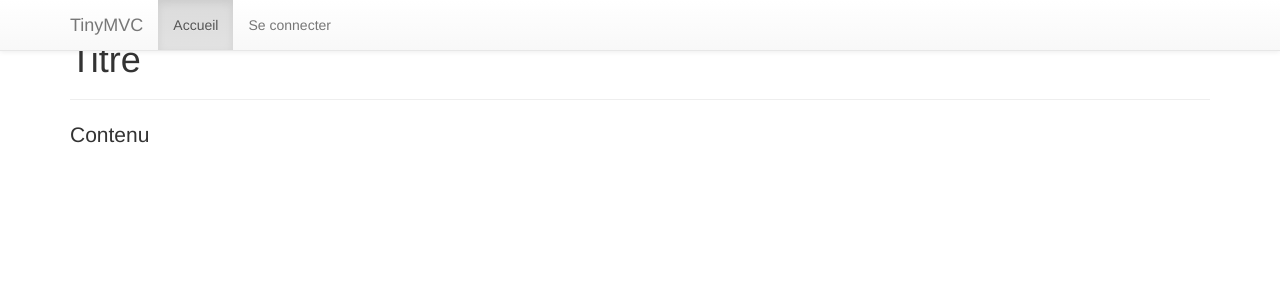
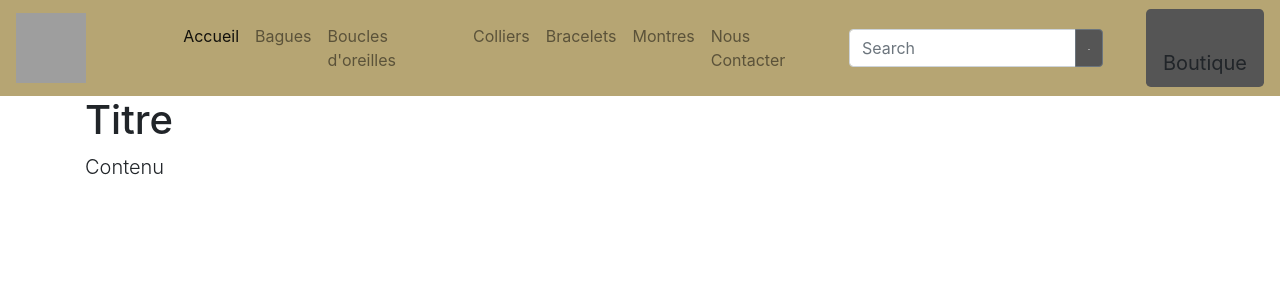
Before and after one commit to bagdaad-code/onx2i, a PHP site: page / in a window 1280 px wide. Shown: the top 300 px of the page. Run offline with PHP 8.4, Linux system fonts and the light colour scheme; grey boxes are pictures that could not be loaded.

Commit message:
Update header.php

```diff
--- a/On2ixV1/templates/header.php
+++ b/On2ixV1/templates/header.php
@@ -16,21 +16,22 @@ echo "<?xml version=\"1.0\" encoding=\"utf-8\" ?>";
 <!-- **** H E A D **** -->
 <head>
 	<meta http-equiv="Content-Type" content="text/html; charset=utf-8" />
-	<title>TinyMVC ...</title>
+	<title>On2ix</title>
 	<!-- <link rel="stylesheet" type="text/css" href="css/style.css"> -->
 
 	<!-- Liaisons aux fichiers css de Bootstrap -->
-	<link href="bootstrap/css/bootstrap.min.css" rel="stylesheet" />
-	<link href="bootstrap/css/bootstrap-theme.min.css" rel="stylesheet" />
-	<link href="css/sticky-footer.css" rel="stylesheet" />
+	<link rel="stylesheet" href="https://stackpath.bootstrapcdn.com/bootstrap/4.4.1/css/bootstrap.min.css" integrity="sha384-Vkoo8x4CGsO3+Hhxv8T/Q5PaXtkKtu6ug5TOeNV6gBiFeWPGFN9MuhOf23Q9Ifjh" crossorigin="anonymous">
+	<link href="css/sticky-footer.css" rel="stylesheet"/>
+
 	<!--[if lt IE 9]>
 	  <script src="js/html5shiv.js"></script>
 	  <script src="js/respond.min.js"></script>
 	<![endif]-->
+	<script src="https://code.jquery.com/jquery-3.4.1.slim.min.js" integrity="sha384-J6qa4849blE2+poT4WnyKhv5vZF5SrPo0iEjwBvKU7imGFAV0wwj1yYfoRSJoZ+n" crossorigin="anonymous"></script>
+	<script src="https://cdn.jsdelivr.net/npm/popper.js@1.16.0/dist/umd/popper.min.js" integrity="sha384-Q6E9RHvbIyZFJoft+2mJbHaEWldlvI9IOYy5n3zV9zzTtmI3UksdQRVvoxMfooAo" crossorigin="anonymous"></script>
+	<script src="https://stackpath.bootstrapcdn.com/bootstrap/4.4.1/js/bootstrap.min.js" integrity="sha384-wfSDF2E50Y2D1uUdj0O3uMBJnjuUD4Ih7YwaYd1iqfktj0Uod8GCExl3Og8ifwB6" crossorigin="anonymous"></script>
 
-	<script src="js/jquery.js"></script>
-	<script src="bootstrap/js/bootstrap.min.js"></script>
-
+	<link href="css/style.css" rel="stylesheet"/>
 
 </head>
 <!-- **** F I N **** H E A D **** -->
@@ -42,33 +43,60 @@ echo "<?xml version=\"1.0\" encoding=\"utf-8\" ?>";
 <!-- style inspiré de http://www.bootstrapzero.com/bootstrap-template/sticky-footer -->
 
 <!-- Wrap all page content here -->
-<div id="wrap">
 
-  <!-- Fixed navbar -->
-  <div class="navbar navbar-default navbar-fixed-top">
-    <div class="container">
-      <div class="navbar-header">
-        <button type="button" class="navbar-toggle" data-toggle="collapse" data-target=".navbar-collapse">
-          <span class="icon-bar"></span>
-        </button>
-	<a class="navbar-brand" href="index.php?view=accueil">TinyMVC</a>
-      </div>
-      <div class="collapse navbar-collapse">
-        <ul class="nav navbar-nav">
-         	<!-- <li class="active"><a href="index.php?view=accueil">Accueil</a></li> -->
-		<?=mkHeadLink("Accueil","accueil",$view)?>
-		<?php
-		// Si l'utilisateur n'est pas connecte, on affiche un lien de connexion
-		if (!valider("connecte","SESSION"))
-			echo mkHeadLink("Se connecter","login",$view);
-			//echo "<li><a href=\"index.php?view=login\">Se connecter</a></li>";
-		?>
-        </ul>
-      </div><!--/.nav-collapse -->
-    </div>
-  </div>
+	<!-- Navigation -->
+		<nav class="navbar navbar-expand-lg navbar-light maNav">
+			<a class="navbar-brand" href="index.php?view=accueil"><img src="./ressources/diamond.png" alt="diamond" width="70" height="70" class="d-inline-block align-top"></a>
+
+			<button class="navbar-toggler" type="button" data-toggle="collapse" data-target="#navbarToggler" aria-controls="navbarToggler" aria-expanded="false" aria-label="Toggle navigation">
+		    <span class="navbar-toggler-icon"></span>
+		  </button>
 
 
+			<div class="collapse navbar-collapse" id="navbarToggler">
+					<ul class="navbar-nav mr-auto mt-2 mt-lg-0">
+			      <li class="nav-item active">
+			        <a class="nav-link" href="#">Accueil</a>
+			      </li>
+			      <li class="nav-item">
+			        <a class="nav-link" href="#">Bagues</a>
+			      </li>
+						<li class="nav-item">
+			        <a class="nav-link" href="#">Boucles d'oreilles</a>
+			      </li>
+			      <li class="nav-item">
+			        <a class="nav-link" href="#">Colliers</a>
+			      </li>
+						<li class="nav-item">
+			        <a class="nav-link" href="#">Bracelets</a>
+			      </li>
+			      <li class="nav-item">
+			        <a class="nav-link" href="#">Montres</a>
+			      </li>
+						<li class="nav-item">
+			        <a class="nav-link" href="#">Nous Contacter</a>
+			      </li>
 
+			    </ul>
+			</div>
+
+
+			<div class="col-sm-3 col-md-3">
+		        <form class="navbar-form" role="search">
+		        <div class="input-group barreSearch">
+		            <input type="text" class="form-control" placeholder="Search" name="q">
+								<div class="input-group-append butLoupe">
+									 <button class="btn btn-outline-secondary" type="button">
+											 <i class="fa fa-search"><img id="loupe" src="./ressources/loupe.png" alt=""> </i>
+									 </button>
+							 </div>
+		        </div>
+		        </form>
+		    </div>
+
+			<button class="btn btn-lg"><span class="fa fa-shopping-cart"></span><br>Boutique</button>
+
+
+		</nav>
   <!-- Begin page content -->
   <div class="container">
```
